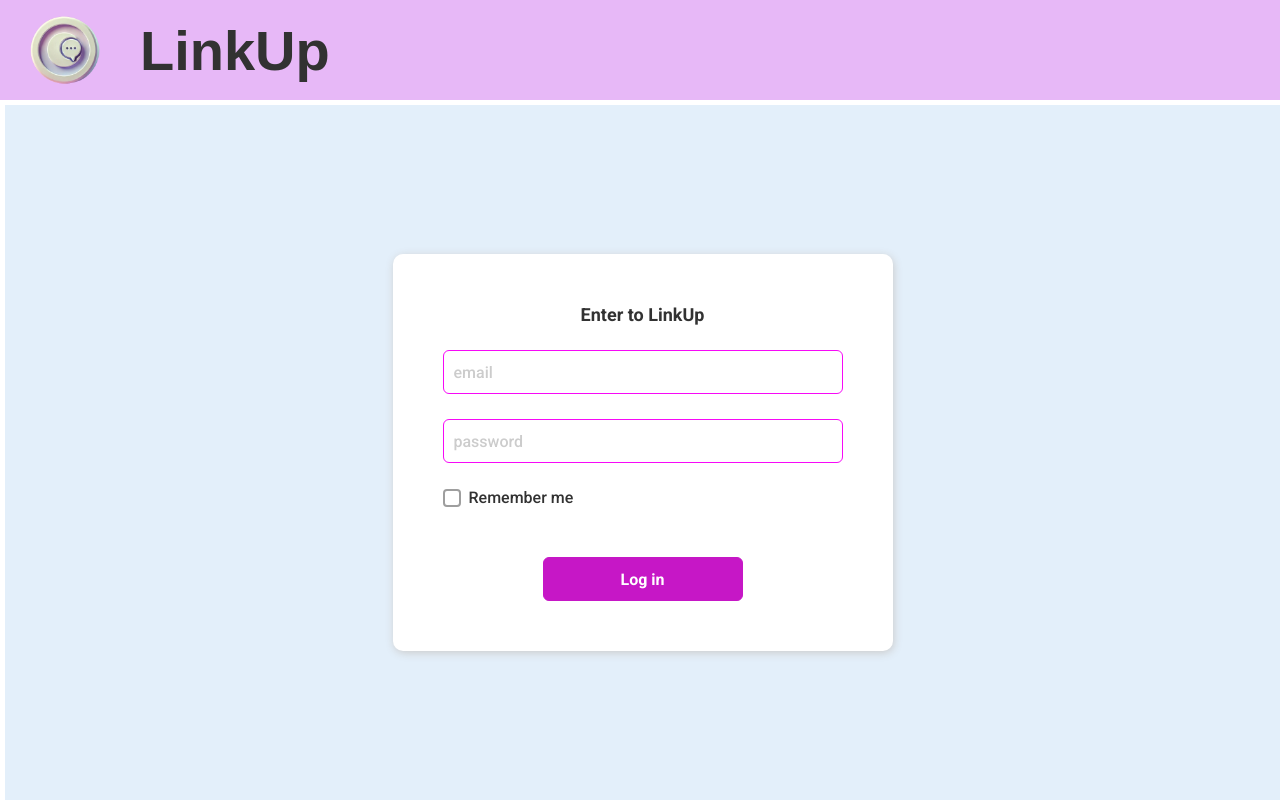
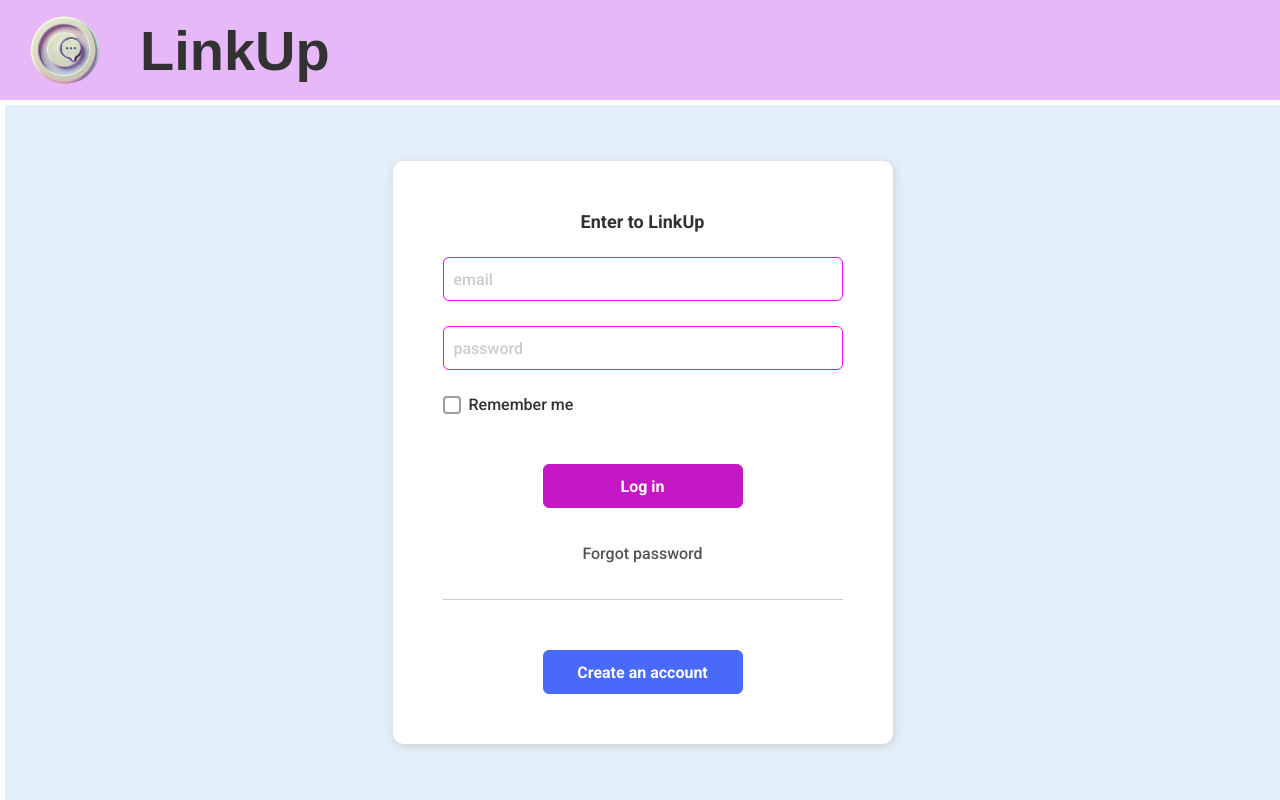
Before and after one commit to Nadiia29/link-up, a React (Vite) app: page /login in a window 1280 px wide. Built offline with nearby package versions, Linux system fonts and the light colour scheme; a web font is replaced by a local one.

Commit message:
add register remind forms

```diff
--- a/src/components/ui/button/Button.tsx
+++ b/src/components/ui/button/Button.tsx
@@ -7,7 +7,7 @@ interface ButtonProps {
 	size?: FormElSize;
 	color?: ThemeColor;
 	disabled?: boolean;
-	onClick: () => void;
+	onClick: (...args: any[]) => void;
 	title?: string;
 }
 
--- a/src/components/ui/form/Form.tsx
+++ b/src/components/ui/form/Form.tsx
@@ -4,16 +4,27 @@ import styles from './Form.module.scss';
 interface FormProps {
 	title?: string;
 	className: string;
+	onSubmit: (data: Record<string, unknown>) => void;
 	children: ReactNode;
 }
 
-const Form: React.FC<FormProps> = ({ title, className, children }) => {
-	const onSubmit = (e: React.FormEvent<HTMLFormElement>): void => {
+const Form: React.FC<FormProps> = ({ title, className, onSubmit, children }) => {
+	const formSubmit = (e: React.FormEvent<HTMLFormElement>): void => {
 		e.preventDefault();
+
+		const form = e.currentTarget;
+		const formData = new FormData(form);
+		const data: Record<string, FormDataEntryValue> = {};
+
+		for (const [key, value] of formData.entries()) {
+			data[key] = value;
+		}
+
+		onSubmit(data);
 	};
 
 	return (
-		<form className={`${styles.form} ${className}`} onSubmit={onSubmit}>
+		<form className={`${styles.form} ${className}`} onSubmit={formSubmit}>
 			{title && <h2 className={styles.title}>{title}</h2>}
 			{children}
 		</form>
--- a/src/pages/login/components/authForm/AuthForm.tsx
+++ b/src/pages/login/components/authForm/AuthForm.tsx
@@ -8,13 +8,17 @@ type FormType = 'login' | 'register' | 'reminder';
 export default function AuthForm(): JSX.Element {
 	const [formType, setFormType] = useState<FormType>('login');
 
+	const formChange = (type: FormType) => {
+		setFormType(type);
+	};
+
 	switch (formType) {
 		case 'register':
-			return <RegisterForm />;
+			return <RegisterForm onFormChange={formChange} />;
 		case 'reminder':
-			return <ReminderForm />;
+			return <ReminderForm onFormChange={formChange} />;
 		case 'login':
 		default:
-			return <LoginForm />;
+			return <LoginForm onFormChange={formChange} />;
 	}
 }
--- a/src/pages/login/components/loginForm/LoginForm.tsx
+++ b/src/pages/login/components/loginForm/LoginForm.tsx
@@ -7,17 +7,21 @@ import Input from '../../../../components/ui/input/Input';
 import styles from './loginForm.module.scss';
 import { setAuth } from '../../../../utils/auth';
 
-const LoginForm: React.FC = () => {
+interface LoginFormProps {
+	onFormChange: (type: 'login' | 'register' | 'reminder') => void;
+}
+
+const LoginForm: React.FC<LoginFormProps> = ({ onFormChange }) => {
 	const size = FormElSize.LARGE;
 	const [loading, setLoading] = useState(false);
 
-	const onSubmit = () => {
-		setAuth(true);
-		console.log('Submit');
+	const onSubmit = (data: Record<string, unknown>) => {
+		// setAuth(true);
+		console.log(data);
 	};
 
 	return (
-		<Form title='Enter to LinkUp' className={styles.form}>
+		<Form title='Enter to LinkUp' className={styles.form} onSubmit={onSubmit}>
 			<Input
 				size={size}
 				placeholder='email'
@@ -49,6 +53,21 @@ const LoginForm: React.FC = () => {
 				color={ThemeColor.PURPLE}
 				disabled={loading}
 			/>
+
+			<div className={styles['link-wrapper']}>
+				<button className={styles.link} onClick={() => onFormChange('reminder')}>
+					Forgot password
+				</button>
+			</div>
+
+			<Button
+				size={size}
+				onClick={() => onFormChange('register')}
+				label='Сreate an account'
+				title='Сreate an account'
+				color={ThemeColor.BLUE}
+				disabled={loading}
+			/>
 		</Form>
 	);
 };
--- a/src/pages/login/components/loginForm/loginForm.module.scss
+++ b/src/pages/login/components/loginForm/loginForm.module.scss
@@ -1,3 +1,5 @@
+@use '../../../../assets/scss/vars/index.scss' as *;
+
 .form {
 	width: 500px;
 	padding: 50px;
@@ -7,4 +9,24 @@
 		width: 200px;
 		margin: 25px auto 0;
 	}
+
+	.link-wrapper {
+		border-bottom: 1px solid #ccc;
+		padding-bottom: 25px;
+		text-align: center;
+	}
+
+	.link {
+		margin: 10px 0;
+		align-self: center;
+		color: #555;
+		text-decoration: none;
+		position: relative;
+		background: none;
+		border: none;
+
+		&:hover {
+			text-decoration: underline;
+		}
+	}
 }
--- a/src/pages/login/components/registerForm/RegisterForm.tsx
+++ b/src/pages/login/components/registerForm/RegisterForm.tsx
@@ -1,5 +1,52 @@
-const RegisterForm = () => {
-	return <div>RegisterForm</div>;
+import { useState } from 'react';
+import { FormElSize, ThemeColor } from '../../../../app/types';
+import Input from '../../../../components/ui/input/Input';
+import Form from '../../../../components/ui/form/Form';
+import styles from './registerForm.module.scss';
+import Button from '../../../../components/ui/button/Button';
+
+interface RegisterFormProps {
+	onFormChange: (type: 'login' | 'register' | 'reminder') => void;
+}
+
+const RegisterForm: React.FC<RegisterFormProps> = ({ onFormChange }) => {
+	const size = FormElSize.LARGE;
+	const [loading, setLoading] = useState(false);
+
+	const onSubmit = (data: Record<string, unknown>) => {
+		console.log('Registration data:', data);
+	};
+
+	return (
+		<Form title='Create an account' className={styles.form} onSubmit={onSubmit}>
+			<Input size={size} placeholder='name' name='name' color={ThemeColor.BLUE} />
+
+			<Input size={size} placeholder='email' name='email' color={ThemeColor.BLUE} />
+
+			<Input
+				size={size}
+				placeholder='password'
+				type='password'
+				name='password'
+				color={ThemeColor.BLUE}
+			/>
+
+			<Button
+				size={size}
+				label='Sign Up'
+				title='Sign Up'
+				color={ThemeColor.BLUE}
+				disabled={loading}
+				onClick={() => {}}
+			/>
+
+			<div className={styles['link-wrapper']}>
+				<button className={styles.link} onClick={() => onFormChange('login')}>
+					Already have an account? Sign in
+				</button>
+			</div>
+		</Form>
+	);
 };
 
 export default RegisterForm;
--- /dev/null
+++ b/src/pages/login/components/registerForm/registerForm.module.scss
@@ -0,0 +1,29 @@
+@use '../../../../assets/scss/vars/index.scss' as *;
+
+.form {
+	width: 500px;
+	padding: 50px;
+	box-shadow: 1px 2px 8px #ccc;
+
+	button {
+		width: 300px;
+		height: 50px;
+		margin: 20px auto 0;
+		background: $color_purple;
+		color: white;
+		border: none;
+		border-radius: 10px;
+	}
+
+	.link-wrapper {
+		text-align: center;
+	}
+
+	.link {
+		&:focus,
+		&:hover:not(:disabled) {
+			background: $color_purple_dark;
+			border-color: $color_purple_dark;
+		}
+	}
+}
--- a/src/pages/login/components/reminderForm/ReminderForm.tsx
+++ b/src/pages/login/components/reminderForm/ReminderForm.tsx
@@ -1,5 +1,48 @@
-const ReminderForm = () => {
-	return <div>ReminderForm</div>;
+import { useState } from 'react';
+import { FormElSize, ThemeColor } from '../../../../app/types';
+import Input from '../../../../components/ui/input/Input';
+import Form from '../../../../components/ui/form/Form';
+import Button from '../../../../components/ui/button/Button';
+import styles from './reminderForm.module.scss';
+
+interface ReminderFormProps {
+	onFormChange: (type: 'login' | 'register' | 'reminder') => void;
+}
+
+const ReminderForm: React.FC<ReminderFormProps> = ({ onFormChange }) => {
+	const size = FormElSize.LARGE;
+	const [loading, setLoading] = useState(false);
+
+	const onSubmit = (data: Record<string, unknown>) => {
+		console.log('Reminder data:', data);
+	};
+
+	return (
+		<Form title='Find your account' className={styles.form} onSubmit={onSubmit}>
+			<div className={styles.text}> Please enter your email to search for your account.</div>
+
+			<Input size={size} placeholder='email' name='email' color={ThemeColor.BLUE} />
+
+			<div className={styles.wrapper}>
+				<Button
+					size={size}
+					label='find'
+					title='find'
+					color={ThemeColor.BLUE}
+					disabled={loading}
+					onClick={() => {}}
+				/>
+
+				<Button
+					size={size}
+					label='cancel'
+					title='cancel'
+					color={ThemeColor.PURPLE}
+					disabled={loading}
+					onClick={() => onFormChange('login')}
+				/>
+			</div>
+		</Form>
+	);
 };
-
 export default ReminderForm;
--- /dev/null
+++ b/src/pages/login/components/reminderForm/reminderForm.module.scss
@@ -0,0 +1,22 @@
+@use '../../../../assets/scss/vars/index.scss' as *;
+
+.form {
+	width: 500px;
+	padding: 50px;
+	box-shadow: 1px 2px 8px #ccc;
+
+	button {
+		width: 100px;
+		height: 70px;
+		margin: 20px auto 0;
+		background: $color_purple;
+		color: white;
+		border: none;
+		border-radius: 10px;
+	}
+
+	.wrapper {
+		display: flex;
+		gap: 20px;
+	}
+}
--- a/src/pages/login/loginPage.module.scss
+++ b/src/pages/login/loginPage.module.scss
@@ -3,4 +3,5 @@
 	align-items: center;
 	justify-content: center;
 	height: 100%;
+	width: 100%;
 }
```
